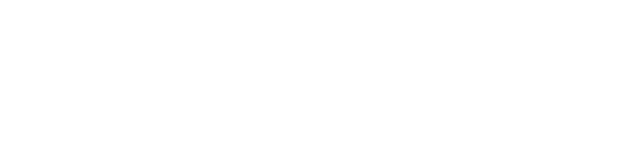
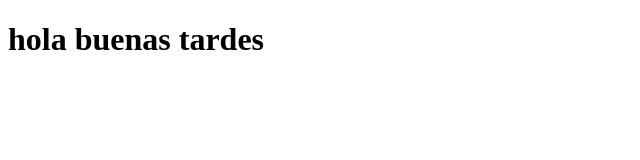
Before and after one commit to Juan-Jose-15/proyecto, a plain HTML site: page index.html in a window 1280 px wide. Shown: the whole page, without its empty margins (0-640 px from the left). Drawn offline with Linux system fonts and the light colour scheme.

Commit message:
primer cambio

```diff
--- a/index.html
+++ b/index.html
@@ -6,6 +6,7 @@
     <title>Document</title>
 </head>
 <body>
+    <h1>hola buenas tardes</h1>
 
 </body>
 </html>
```
